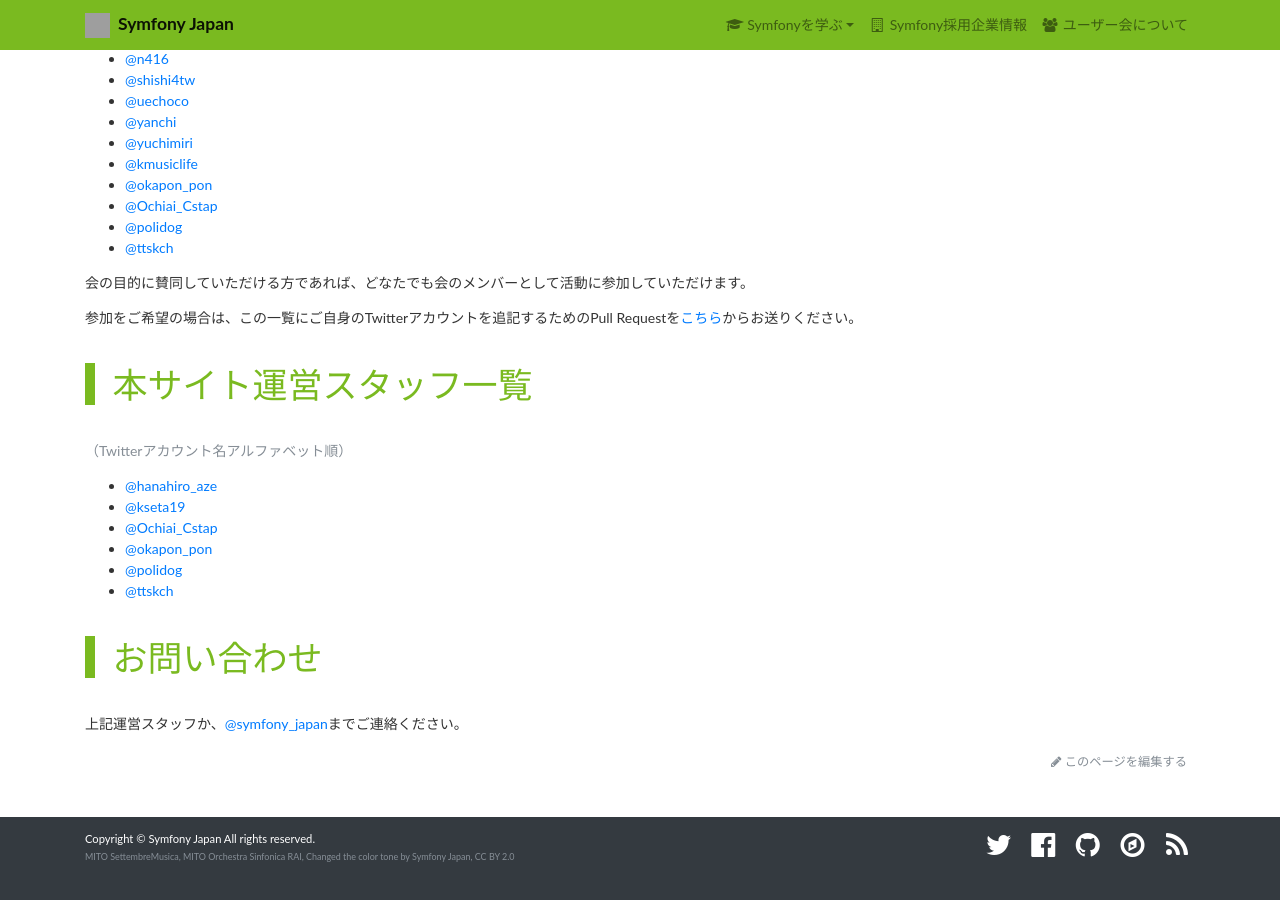
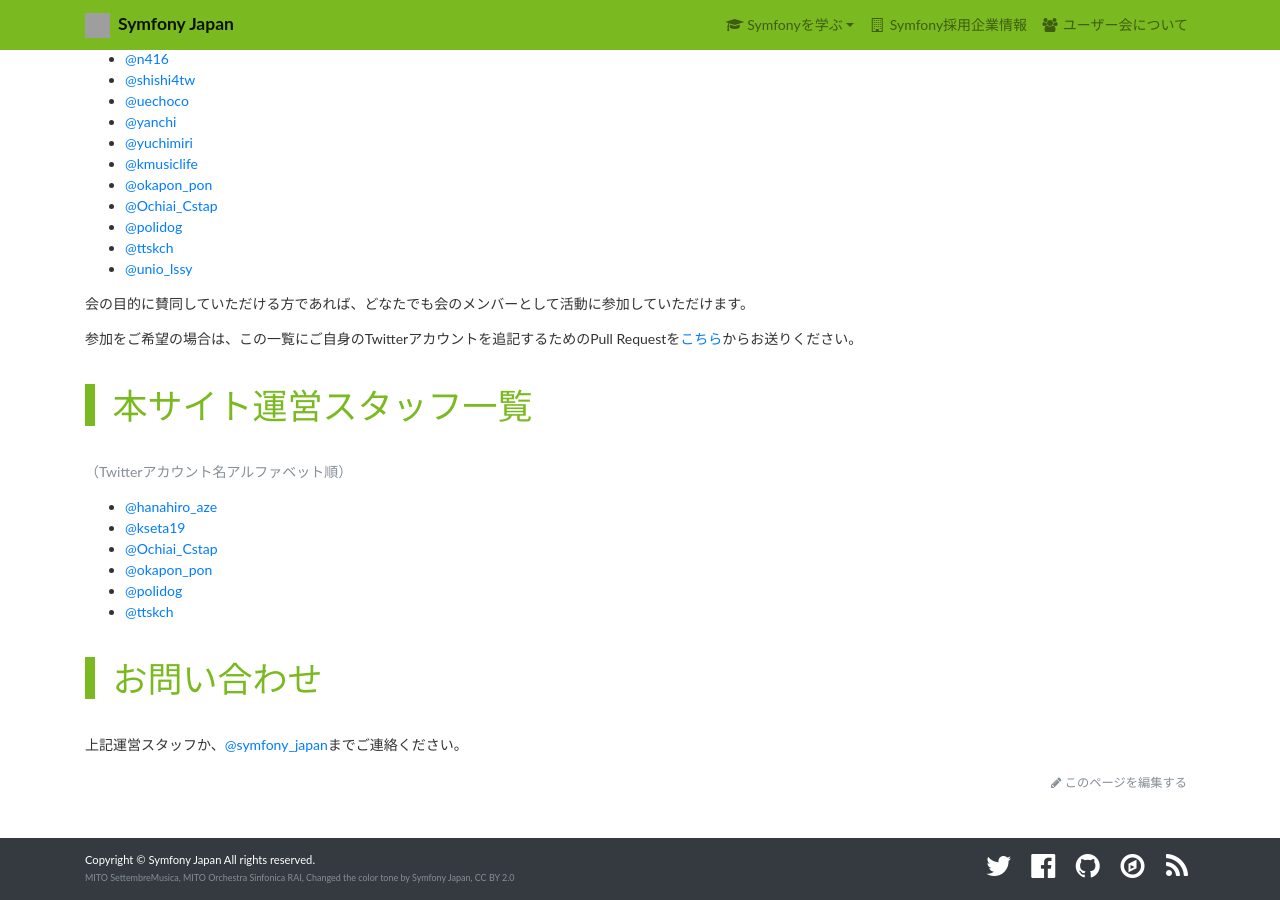
Before and after one commit to symfony-japan/symfony-japan.github.io, a Jekyll site: the page built from _pages/about.md, in a window 1280 px wide and 900 px high, scrolled down 805 px. Built offline with Jekyll 4.4.1, drawn with Linux system fonts in a browser that asks for light colours; nearby versions of some CDN libraries; before the commit the page ends 1684 px from its top, so only the background shows below that; grey boxes are pictures that could not be loaded.

Commit message:
メンバー参加の依頼
Symfony Meetup#19の新年会でお世話になりました ` おおしま ` です。
今後もぜひ勉強させていただければと思い、参加PRを出しました！
よろしくお願いいたします。

（twitterやってないレアキャラだったので、とりあえず新規で作成しました）

```diff
--- a/_pages/about.md
+++ b/_pages/about.md
@@ -44,6 +44,7 @@
 * [@Ochiai_Cstap](https://twitter.com/Ochiai_Cstap)
 * [@polidog](https://twitter.com/polidog)
 * [@ttskch](https://twitter.com/ttskch)
+* [@unio_lssy](https://twitter.com/unio_lssy)
 
 会の目的に賛同していただける方であれば、どなたでも会のメンバーとして活動に参加していただけます。
 
```
